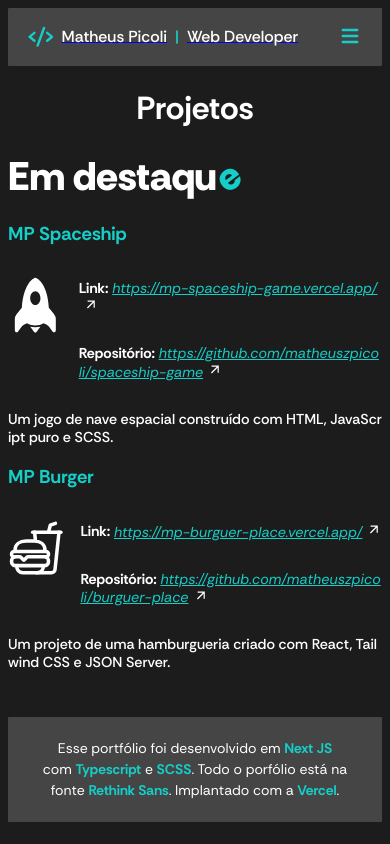
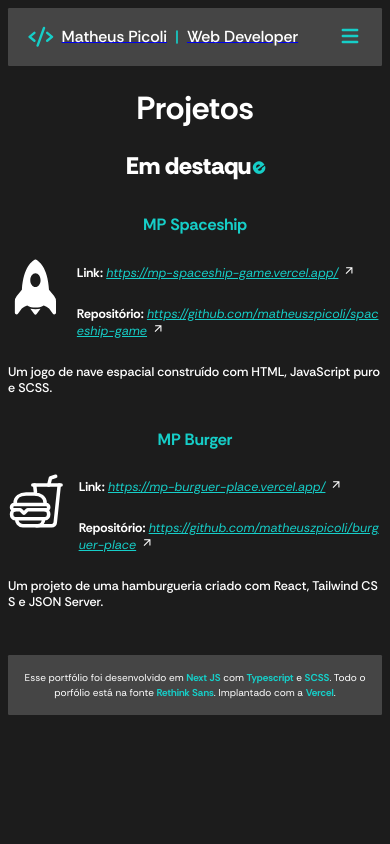
Before and after one commit to matheuszpicoli/portfolio, a Next.js app: page /projects in a window 390 px wide. Built offline with nearby package versions, Linux system fonts and the light colour scheme.

Commit message:
media queries

```diff
--- a/src/app/styles/components/contact.scss
+++ b/src/app/styles/components/contact.scss
@@ -50,3 +50,20 @@
 		}
 	}
 }
+
+@media (max-width: 615px) {
+	.contact-layout {
+		.contact {
+			div {
+				.contact-link {
+					font-size: 14px;
+				}
+
+				.icon {
+					height: 1em;
+					width: 1em;
+				}
+			}
+		}
+	}
+}
--- a/src/app/styles/components/footer.scss
+++ b/src/app/styles/components/footer.scss
@@ -26,3 +26,11 @@
 		}
 	}
 }
+
+@media (max-width: 615px) {
+	.footer {
+		.footer-text {
+			font-size: 10px;
+		}
+	}
+}
--- a/src/app/styles/components/slider.scss
+++ b/src/app/styles/components/slider.scss
@@ -33,7 +33,7 @@
 
 				.languages-subtitle {
 					font-family: "RethinkSans-SemiBoldItalic", sans-serif;
-					font-size: 12px;
+					font-size: 10px;
 					margin-top: 1em;
 					text-align: center;
 				}
@@ -41,3 +41,9 @@
 		}
 	}
 }
+
+@media (max-width: 615px) {
+	.languages-title {
+		font-size: 1em;
+	}
+}
--- a/src/app/styles/home.scss
+++ b/src/app/styles/home.scss
@@ -66,3 +66,11 @@
 		}
 	}
 }
+
+@media (max-width: 615px) {
+	.about {
+		.about-content {
+			font-size: 12px;
+		}
+	}
+}
--- a/src/app/styles/projects.scss
+++ b/src/app/styles/projects.scss
@@ -3,7 +3,7 @@
 	flex-direction: column;
 
 	.highlighted {
-		font-size: 2.5em;
+		font-size: 1.5em;
 		font-family: "RethinkSans-ExtraBold", sans-serif;
 
 		.different-letter {
@@ -73,3 +73,21 @@
 		}
 	}
 }
+
+@media (max-width: 615px) {
+	.project-layout {
+		.highlighted {
+			display: flex;
+			justify-content: center;
+		}
+
+		.project-list {
+			font-size: 14px;
+		}
+
+		.project-list-title {
+			margin-top: 2em;
+			text-align: center;
+		}
+	}
+}
```
